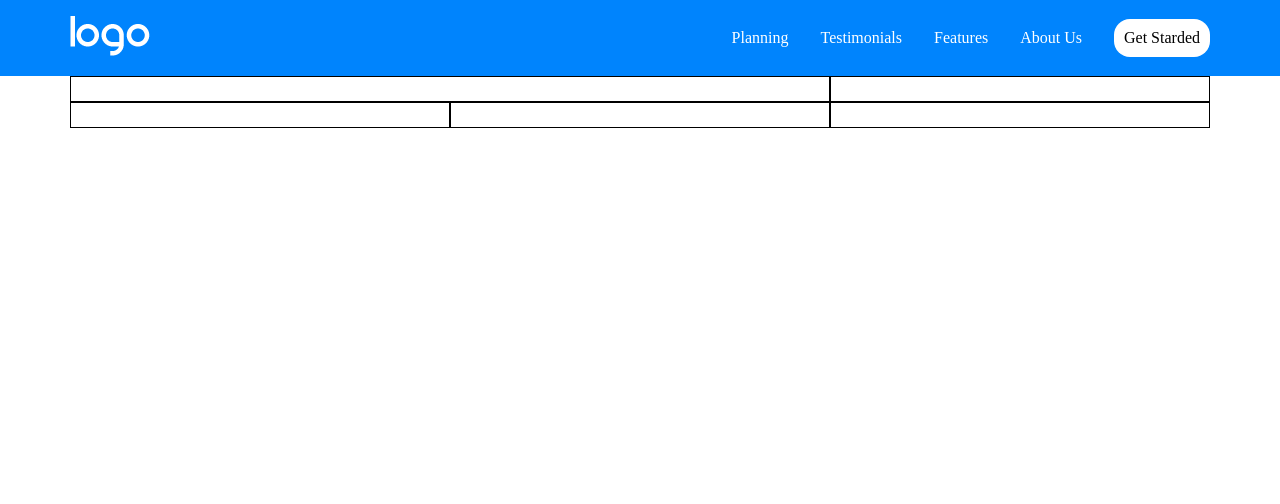
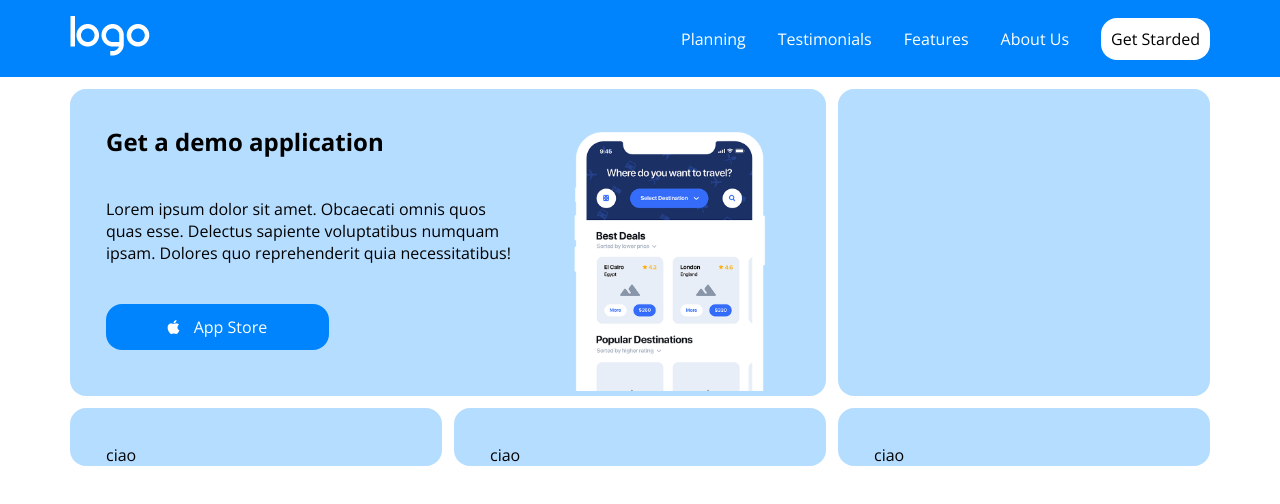
Before and after one commit to Alaikum/htmlcss-responsive-layout, a plain HTML site: page index.html in a window 1280 px wide. Drawn offline with nearby package versions, Linux system fonts and the light colour scheme.

Commit message:
col8 e fonts

```diff
--- a/css/style.css
+++ b/css/style.css
@@ -2,6 +2,7 @@
     margin: 0;
     padding: 0;
     box-sizing: border-box;
+    font-family: 'Open Sans', sans-serif;
 }
 
 img {
@@ -18,6 +19,8 @@ menu {
 
 
 /* MOBILE FIRST  */
+
+/* HEADER CSS  */
 
 .header {
     background-color: #0084FD;
@@ -49,7 +52,7 @@ menu {
     display: none;
 }
 
-.botton {
+.button {
     border-radius: 1rem;
     background-color: white;
     color: black;
@@ -61,27 +64,64 @@ menu {
 .row {
     display: flex;
     flex-wrap: wrap;
-    /* gap: 1.5rem; */
+    margin-left: -0.75rem;
+
 
 }
 
 .col8,
 .col4 {
-    border: 1px solid black;
+    /* border: 1px solid black; */
     flex-basis: 100%;
-    padding: 0.75rem;
+    margin-top: 0.75rem;
+    margin-left: 0.75rem;
+    background-color: #B5DDFF;
+    border-radius: 1rem;
+    padding: 2.25rem 2.25rem 0;
 }
+
+.row-col8,
+.text-col8 {
+    display: flex;
+    gap: 2.5rem;
+
+    /* proprità mobile  */
+    flex-direction: column;
+}
+
+.fa-apple{
+    padding-right: 0.625rem;
+}
+
+.text-col8 .button{
+    background-color: #0084FD;
+    color: white;
+    text-align: center;
+    padding: 0.75rem 2.75rem;
+}
+
+
 
 /* MEDIA TABLET  */
 
-@media (min-width:40rem){
+@media (min-width:40rem) {
+
+    /* MAIN CSS  */
 
     .col4 {
-        flex-basis: calc(100% / 3);
+        flex-basis: calc(calc(100% / 3) - 0.75rem);
     }
 
     .col8 {
-        flex-basis: calc(100% /3 *2);
+        flex-basis: calc(calc(100% /3 *2) - 0.75rem);
+    }
+
+    .img-col8{
+        max-width: 50%;
+    }
+
+    .text-col8 .button{
+        width: 45%;
     }
 
 }
@@ -89,6 +129,9 @@ menu {
 
 /* MEDIA DESKTOP  */
 @media (min-width:64rem) {
+
+    /* HEADER CSS  */
+
     .container {
         max-width: 75rem;
         margin: 0 auto;
@@ -105,12 +148,26 @@ menu {
         display: inline-block;
     }
 
+
+
+    /* MAIN CSS  */
+
     .col4 {
-        flex-basis: calc(100% / 3);
+        flex-basis: calc(calc(100% / 3) - 0.75rem);
     }
 
     .col8 {
-        flex-basis: calc(100% /3 *2);
+        flex-basis: calc(calc(100% /3 *2) - 0.75rem);
     }
 
+    .row-col8{
+        flex-direction: row;
+    }
+
+    .text-col8 .button{
+        width: 55%;
+    }
+
+
+
 }
--- a/index.html
+++ b/index.html
@@ -6,6 +6,9 @@
     <meta http-equiv="X-UA-Compatible" content="IE=edge">
     <meta name="viewport" content="width=device-width, initial-scale=1.0">
     <link rel="stylesheet" href="css/style.css">
+    <link rel="preconnect" href="https://fonts.googleapis.com">
+<link rel="preconnect" href="https://fonts.gstatic.com" crossorigin>
+<link href="https://fonts.googleapis.com/css2?family=Open+Sans:ital,wght@0,300;0,400;0,500;0,600;0,700;0,800;1,300;1,400;1,500;1,600;1,700;1,800&display=swap" rel="stylesheet">
     <script src="https://kit.fontawesome.com/794b4bbca7.js" crossorigin="anonymous"></script>
     <title>Responsive</title>
 </head>
@@ -47,7 +50,7 @@
                             </li>
 
                             <li>
-                                <p class="botton">Get Starded</p>
+                                <p class="button">Get Starded</p>
                             </li>
 
                         </ul>
@@ -73,6 +76,23 @@
 
 
                     <div class="col8">
+                        <div class="row-col8">
+                            <div class="text-col8">
+                                <h2>Get a demo application</h2>
+                                <p> Lorem ipsum dolor sit amet.
+                                    Obcaecati omnis quos quas esse.
+                                    Delectus sapiente voluptatibus numquam ipsam.
+                                    Dolores quo reprehenderit quia necessitatibus!
+                                </p>
+                                <span class="button"><i class="fa-brands fa-apple"></i>
+                                App Store
+                                </span>
+
+                            </div>
+                            <figure class="img-col8">
+                                <img src="img/phone.png" alt="Phone">
+                            </figure>
+                        </div>
 
                     </div>
 
@@ -84,17 +104,17 @@
                     </div>
                     <div class="col4">
 
-
+ciao
 
                     </div>
                     <div class="col4">
 
-
+ciao
 
                     </div>
                     <div class="col4">
 
-
+ciao
                     </div>
 
 
```
